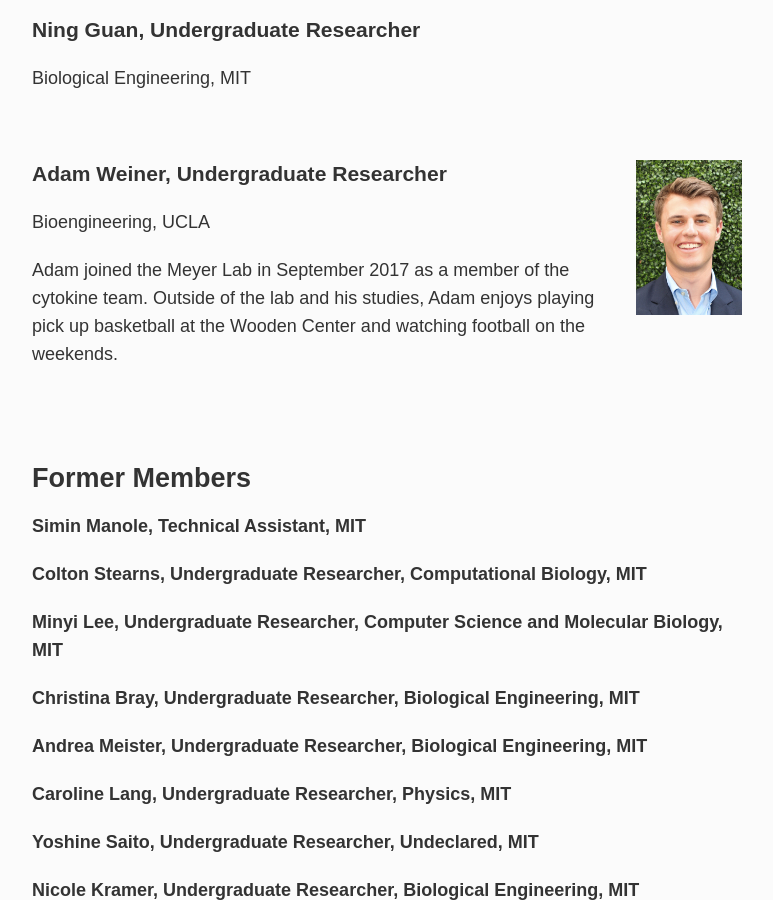
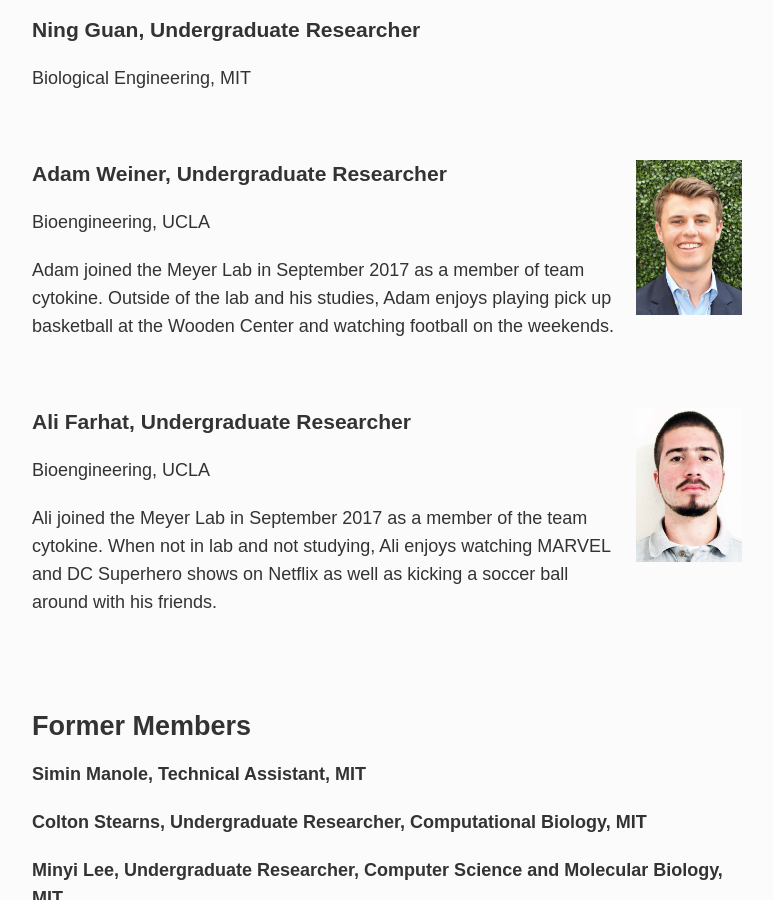
Before and after one commit to meyer-lab/asmlab.org, a Jekyll site: the page built from team/index.md, in a window 1280 px wide and 900 px high, scrolled down 2408 px. Shown: the whole window, without its empty margins (253-1026 px from the left). Built offline with Jekyll 4.4.1, drawn with Linux system fonts in a browser that asks for light colours; some web fonts are replaced.

Commit message:
Update index.md

```diff
--- a/team/index.md
+++ b/team/index.md
@@ -59,7 +59,16 @@ Biological Engineering, MIT
 ### Adam Weiner, Undergraduate Researcher
 Bioengineering, UCLA
 
-Adam joined the Meyer Lab in September 2017 as a member of the cytokine team. Outside of the lab and his studies, Adam enjoys playing pick up basketball at the Wooden Center and watching football on the weekends.
+Adam joined the Meyer Lab in September 2017 as a member of team cytokine. Outside of the lab and his studies, Adam enjoys playing pick up basketball at the Wooden Center and watching football on the weekends.
+
+<br />
+
+<div class="span_2 right"><img src="/public/photos/afarhat.jpg" width="120px" alt="Ali's picture" /></div>
+
+### Ali Farhat, Undergraduate Researcher
+Bioengineering, UCLA
+
+Ali joined the Meyer Lab in September 2017 as a member of the team cytokine. When not in lab and not studying, Ali enjoys watching MARVEL and DC Superhero shows on Netflix as well as kicking a soccer ball around with his friends.
 
 <br />
 <br />
```
